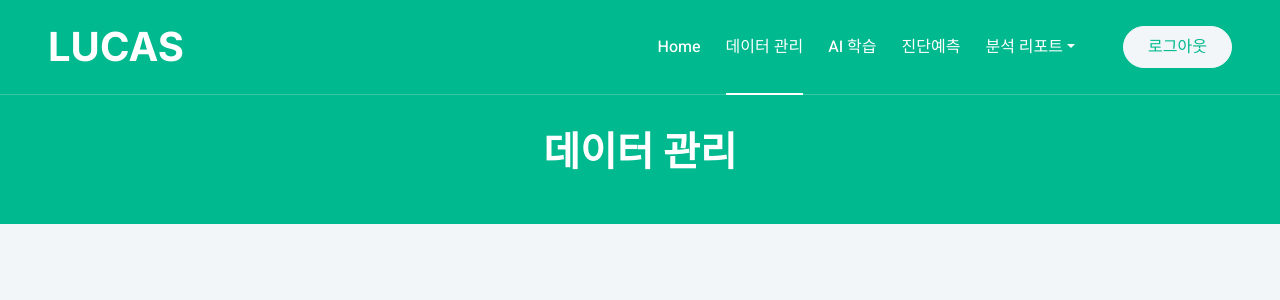
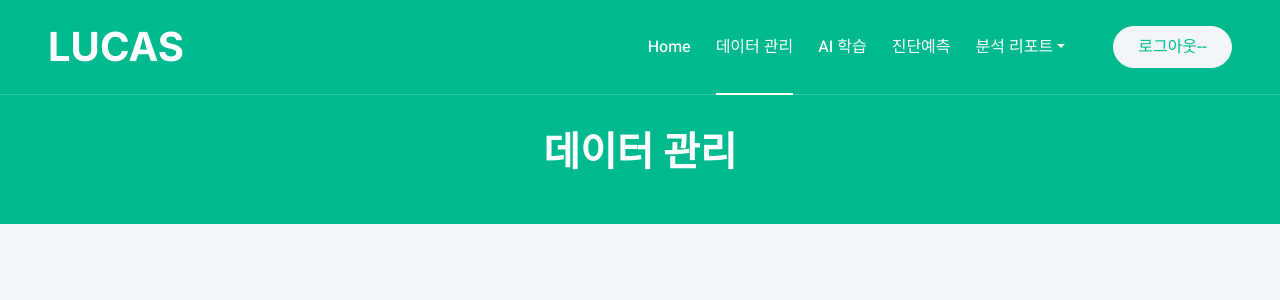
Before and after one commit to SmileBBDev/disease_analysis_system, a Django app: page /about/ in a window 1280 px wide. Shown: the top 300 px of the page. Run offline with Django 5.2, Linux system fonts and the light colour scheme; some libraries are stand-ins or nearby versions.

Commit message:
수정연습

```diff
--- a/lucas/templates/header.html
+++ b/lucas/templates/header.html
@@ -25,7 +25,7 @@
                     </div>
                 </div>
             </div>
-            <a href="" class="btn btn-light rounded-pill text-primary py-2 px-4 ms-lg-5">로그아웃</a>
+            <a href="" class="btn btn-light rounded-pill text-primary py-2 px-4 ms-lg-5">로그아웃--</a>
         </div>
     </nav>
 </div>
```
